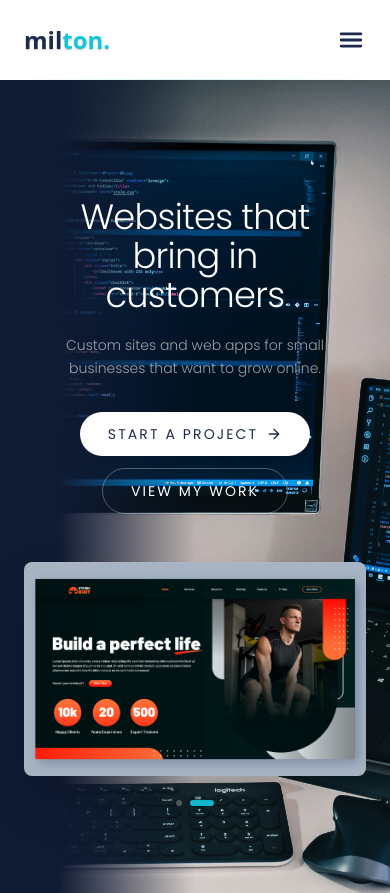
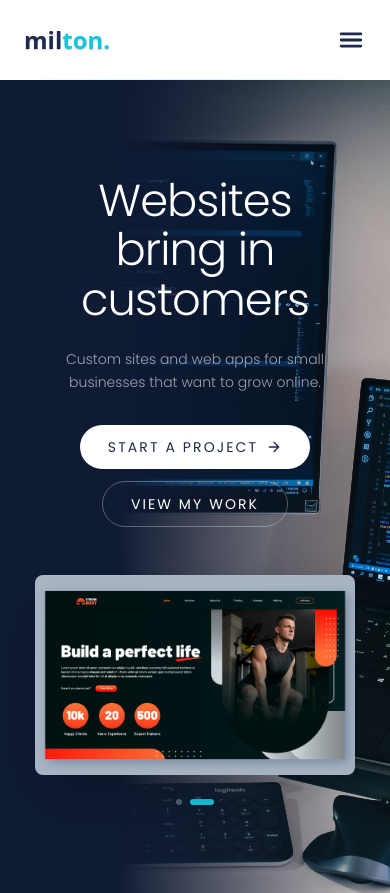
Before and after one commit to Kummirai/react-components, a Next.js app: page / in a window 390 px wide. Shown: the top 893 px of the page. Built offline with nearby package versions, Linux system fonts and the light colour scheme.

Commit message:
style: update HeroTwoA component layout and styling for improved responsiveness and visual appeal

```diff
--- a/components/hero-2a/HeroTwoA.jsx
+++ b/components/hero-2a/HeroTwoA.jsx
@@ -20,7 +20,7 @@ export default function HeroTwoA() {
   }, [next]);
 
   return (
-    <section className="relative h-screen w-full overflow-hidden bg-light p-6">
+    <section className="relative min-h-screen w-full bg-light px-6 py-12 lg:h-screen lg:py-6">
       {/* Background image */}
       <img
         src="/web%20developer/pakata-goh-EJMTKCZ00I0-unsplash.jpg"
@@ -29,25 +29,26 @@ export default function HeroTwoA() {
       />
       {/* Overlay focused behind text area */}
       <div
-        className="absolute inset-y-0 left-0 w-1/2"
+        className="absolute inset-0 lg:inset-y-0 lg:left-0 lg:w-1/2"
         style={{
           background:
             "linear-gradient(to right, #0f1a33 0%, #0f1a33 30%, rgba(15,26,51,0.6) 60%, rgba(15,26,51,0) 100%)",
         }}
       />
-      <div className="relative z-10 mx-auto flex h-full w-full max-w-6xl items-center">
-        <div className="grid w-full grid-cols-1 items-center gap-12 lg:grid-cols-[1fr_1.2fr]">
+      <div className="relative z-10 mx-auto flex w-full max-w-6xl items-start pt-12 lg:h-full lg:items-center lg:pt-0">
+        <div className="grid w-full grid-cols-1 items-center gap-12 lg:grid-cols-[1fr_1.2fr] lg:gap-12">
           {/* Left: Text */}
           <div className="flex flex-col items-center text-center lg:items-start lg:text-left">
             <h1
               className="leading-[1.1] tracking-[-0.02em] text-white"
               style={{
-                fontSize: "clamp(2.2rem, 4.5vw, 3.125rem)",
+                fontSize: "clamp(2.8rem, 6vw, 4rem)",
                 fontFamily: "'Poppins', sans-serif",
                 fontWeight: 300,
               }}
             >
-              Websites that
+              <span className="sm:hidden">Websites</span>
+              <span className="hidden sm:inline">Websites that</span>
               <br />
               bring in
               <br />
@@ -55,7 +56,7 @@ export default function HeroTwoA() {
             </h1>
 
             <p
-              className="mt-5 max-w-xs text-sm leading-relaxed sm:text-base"
+              className="mt-6 max-w-xs text-sm leading-relaxed sm:text-base"
               style={{
                 color: "rgba(255,255,255,0.6)",
                 fontFamily: "'Poppins', sans-serif",
@@ -98,7 +99,7 @@ export default function HeroTwoA() {
           {/* Right: Design carousel */}
           <div className="flex flex-col items-center lg:items-start">
             <div
-              className="relative w-full overflow-hidden rounded-lg shadow-2xl"
+              className="relative w-full max-w-xs overflow-hidden rounded-lg shadow-2xl lg:max-w-none"
               style={{ aspectRatio: "16/10" }}
             >
               {designShots.map((src, i) => {
@@ -123,7 +124,7 @@ export default function HeroTwoA() {
             </div>
 
             {/* Dots */}
-            <div className="mt-6 flex items-center gap-2">
+            <div className="mt-6 flex items-center gap-2 lg:mt-6">
               {designShots.map((_, i) => (
                 <button
                   key={i}
```
